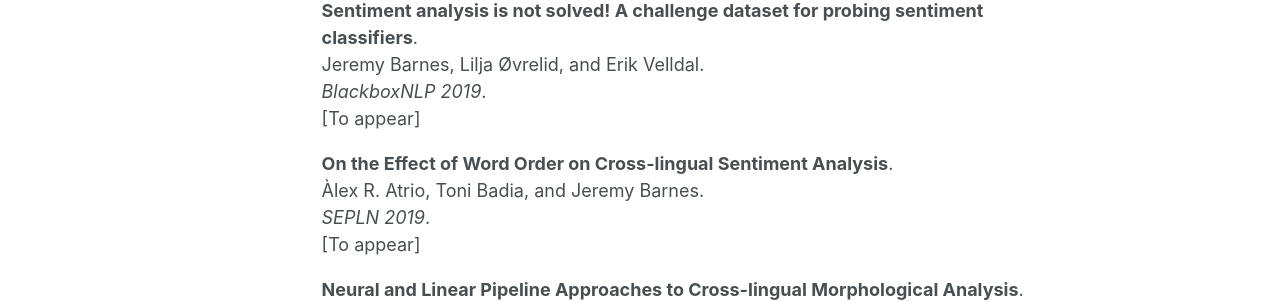
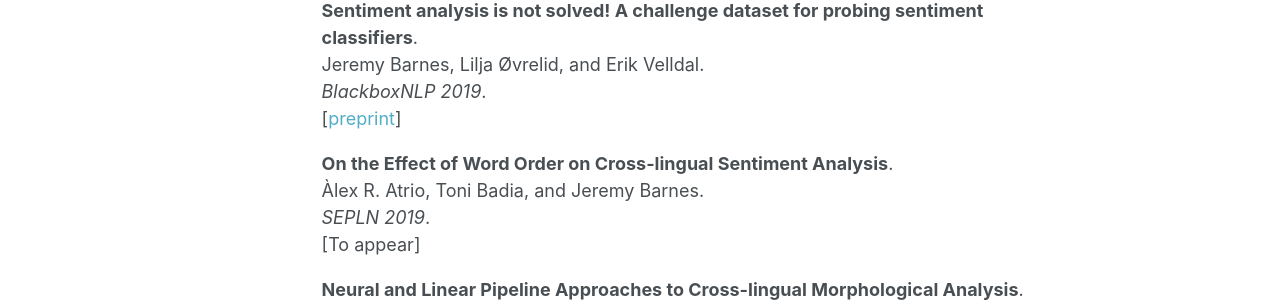
Before and after one commit to jerbarnes/jbarnesspain.github.io, a Jekyll site: the page built from publications/index.html, in a window 1280 px wide. Shown: the part 324-626 px from the top of the page. Built offline with Jekyll 4.4.1, drawn with Linux system fonts in a browser that asks for light colours.

Commit message:
added preprint for blackbox paper

```diff
--- a/publications/index.html
+++ b/publications/index.html
@@ -14,7 +14,7 @@ title: Selected Publications
         Improving Sentiment Analysis with Multi-task Learning of Negation</strong>.<br>
         Jeremy Barnes, Erik Velldal, and Lilja Øvrelid.<br>
         <i>Submitted to the Journal of Natural Language Engineering</i>.<br>
-        [<a href="/downloads/Multitask_negation_for_sa.pdf"">preprint</a>]
+        [<a href="/downloads/Multitask_negation_for_sa.pdf">preprint</a>]
 </ul>
 
 <ul>
@@ -22,7 +22,7 @@ title: Selected Publications
 		Sentiment analysis is not solved! A challenge dataset for probing sentiment classifiers</strong>.<br>
 		Jeremy Barnes, Lilja Øvrelid, and Erik Velldal.<br>
 		<i>BlackboxNLP 2019</i>.<br>
-		[To appear]
+		[<a href="/downloads/challenges.pdf">preprint</a>]
 </ul>
 
 <ul>
```
